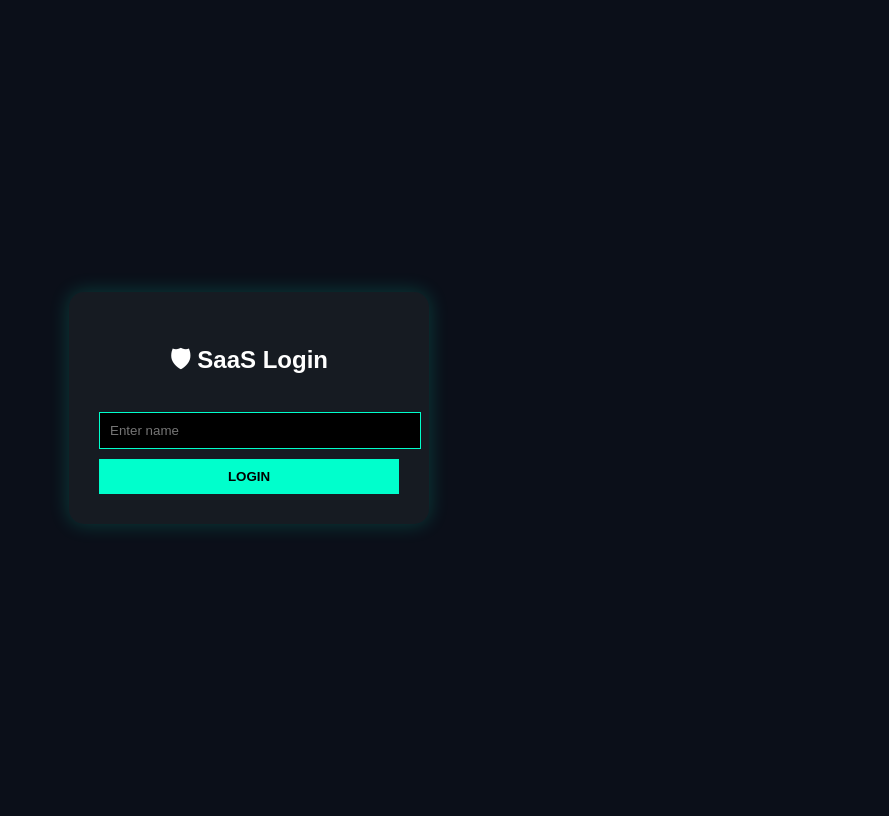
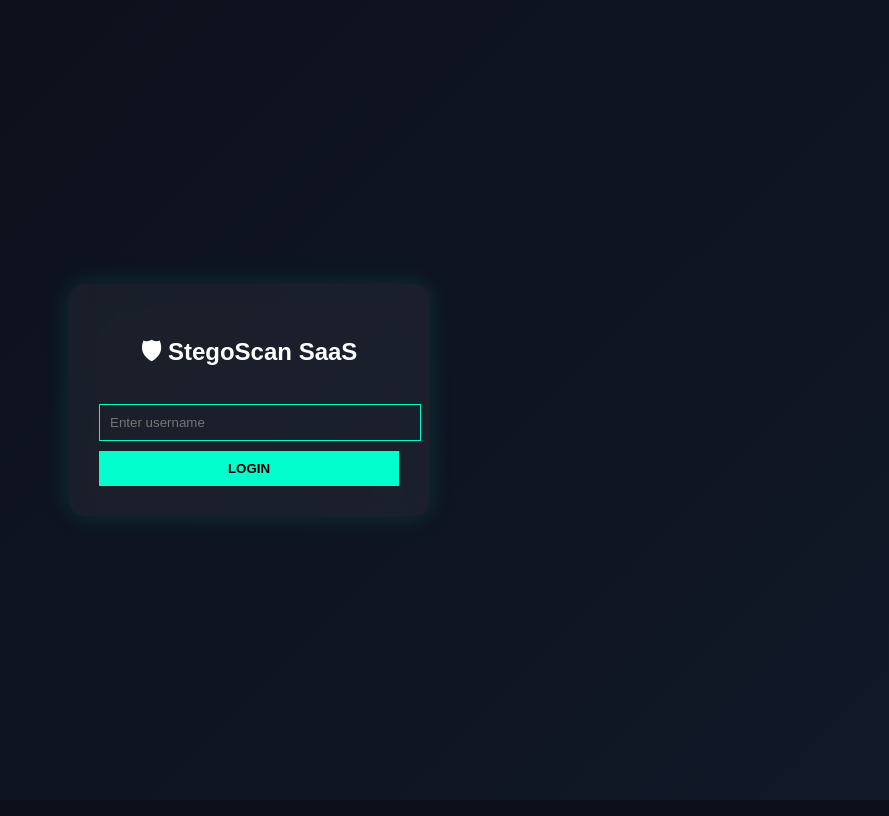
Before and after one commit to MEET10-Exe/StegoScan, a Flask app: template templates/index.html in a window 1280 px wide. Shown: the whole page, without its empty margins (391-1280 px from the left). Run offline with Flask 3, Linux system fonts and the light colour scheme; the template is opened without the code that fills it, so the values that code supplies are empty.

Commit message:
update stegoscan saas ui

```diff
--- a/app.py
+++ b/app.py
@@ -1,9 +1,9 @@
-from flask import Flask, render_template, request, session, redirect, url_for
+from flask import Flask, render_template, request, session, redirect, url_for, flash
 import os
 from datetime import datetime
 
 app = Flask(__name__)
-app.secret_key = "super_secure_saas_key"
+app.secret_key = "level2_saas_secure_key"
 
 UPLOAD_FOLDER = "static/uploads"
 os.makedirs(UPLOAD_FOLDER, exist_ok=True)
@@ -18,7 +18,10 @@ def login():
         if username:
             session["user"] = username
             session["history"] = []
+            flash("Login successful 🚀")
             return redirect(url_for("dashboard"))
+
+        flash("Enter valid username")
 
     return render_template("login.html")
 
@@ -30,7 +33,7 @@ def dashboard():
     if "user" not in session:
         return redirect(url_for("login"))
 
-    user = session["user"]
+    user = session.get("user")
     history = session.get("history", [])
 
     result = None
@@ -41,37 +44,47 @@ def dashboard():
 
             file = request.files.get("file")
 
-            if file and file.filename != "":
+            if not file or file.filename == "":
+                flash("No file selected ❌")
+                return redirect(url_for("dashboard"))
 
-                filename = file.filename.replace(" ", "_")
-                filepath = os.path.join(UPLOAD_FOLDER, filename)
+            filename = file.filename.replace(" ", "_")
+            filepath = os.path.join(UPLOAD_FOLDER, filename)
+            file.save(filepath)
 
-                file.save(filepath)
+            image_path = "uploads/" + filename
 
-                image_path = "uploads/" + filename
+            # LEVEL 2 SMART SCORING (NO CRASH LOGIC)
+            size_factor = os.path.getsize(filepath) % 100
+            risk = min(95, max(10, size_factor))
 
-                # SIMPLE SAFE RESULT (NO CRASH)
-                result = {
-                    "status": "ANALYZED",
-                    "percentage": 25,
-                    "security_score": 75,
-                    "time": datetime.now().strftime("%H:%M:%S")
-                }
+            if risk > 70:
+                status = "HIGH RISK"
+            elif risk > 40:
+                status = "MEDIUM RISK"
+            else:
+                status = "LOW RISK"
 
-                history.append({
-                    "file": filename,
-                    "status": result["status"],
-                    "time": result["time"]
-                })
+            result = {
+                "status": status,
+                "percentage": risk,
+                "security_score": 100 - risk,
+                "time": datetime.now().strftime("%H:%M:%S")
+            }
 
-                session["history"] = history
-                session.modified = True
+            history.append({
+                "file": filename,
+                "status": status,
+                "time": result["time"]
+            })
+
+            session["history"] = history
+            session.modified = True
+
+            flash("File analyzed successfully ✅")
 
     except Exception as e:
-        result = {
-            "status": "SAFE MODE",
-            "message": str(e)
-        }
+        result = {"status": "SAFE MODE", "message": str(e)}
 
     return render_template(
         "dashboard.html",
@@ -86,10 +99,10 @@ def dashboard():
 @app.route("/logout")
 def logout():
     session.clear()
+    flash("Logged out")
     return redirect(url_for("login"))
 
 
-# ---------------- RUN ----------------
 if __name__ == "__main__":
     port = int(os.environ.get("PORT", 10000))
     app.run(host="0.0.0.0", port=port)
--- a/templates/index.html
+++ b/templates/index.html
@@ -2,31 +2,34 @@
 <html>
 <head>
 <title>Login</title>
+
 <style>
 body{
-background:#0b0f19;
+margin:0;
+height:100vh;
 display:flex;
 justify-content:center;
 align-items:center;
-height:100vh;
+background:linear-gradient(135deg,#0b0f19,#111827);
 font-family:Arial;
 color:white;
 }
 
 .box{
-background:#161b22;
+background:rgba(255,255,255,0.05);
+backdrop-filter:blur(10px);
 padding:30px;
 border-radius:15px;
 width:300px;
+box-shadow:0 0 25px #00ffcc22;
 text-align:center;
-box-shadow:0 0 20px #00ffcc33;
 }
 
 input{
 width:100%;
 padding:10px;
-margin:10px 0;
-background:black;
+margin-top:10px;
+background:transparent;
 border:1px solid #00ffcc;
 color:#00ffcc;
 }
@@ -34,6 +37,7 @@ color:#00ffcc;
 button{
 width:100%;
 padding:10px;
+margin-top:10px;
 background:#00ffcc;
 border:none;
 font-weight:bold;
@@ -45,10 +49,10 @@ cursor:pointer;
 <body>
 
 <div class="box">
-<h2>🛡 SaaS Login</h2>
+<h2>🛡 StegoScan SaaS</h2>
 
 <form method="POST">
-<input name="username" placeholder="Enter name" required>
+<input name="username" placeholder="Enter username" required>
 <button>LOGIN</button>
 </form>
 
```
Also changed, not shown: templates/dashboard.html (+33 -7 lines).
